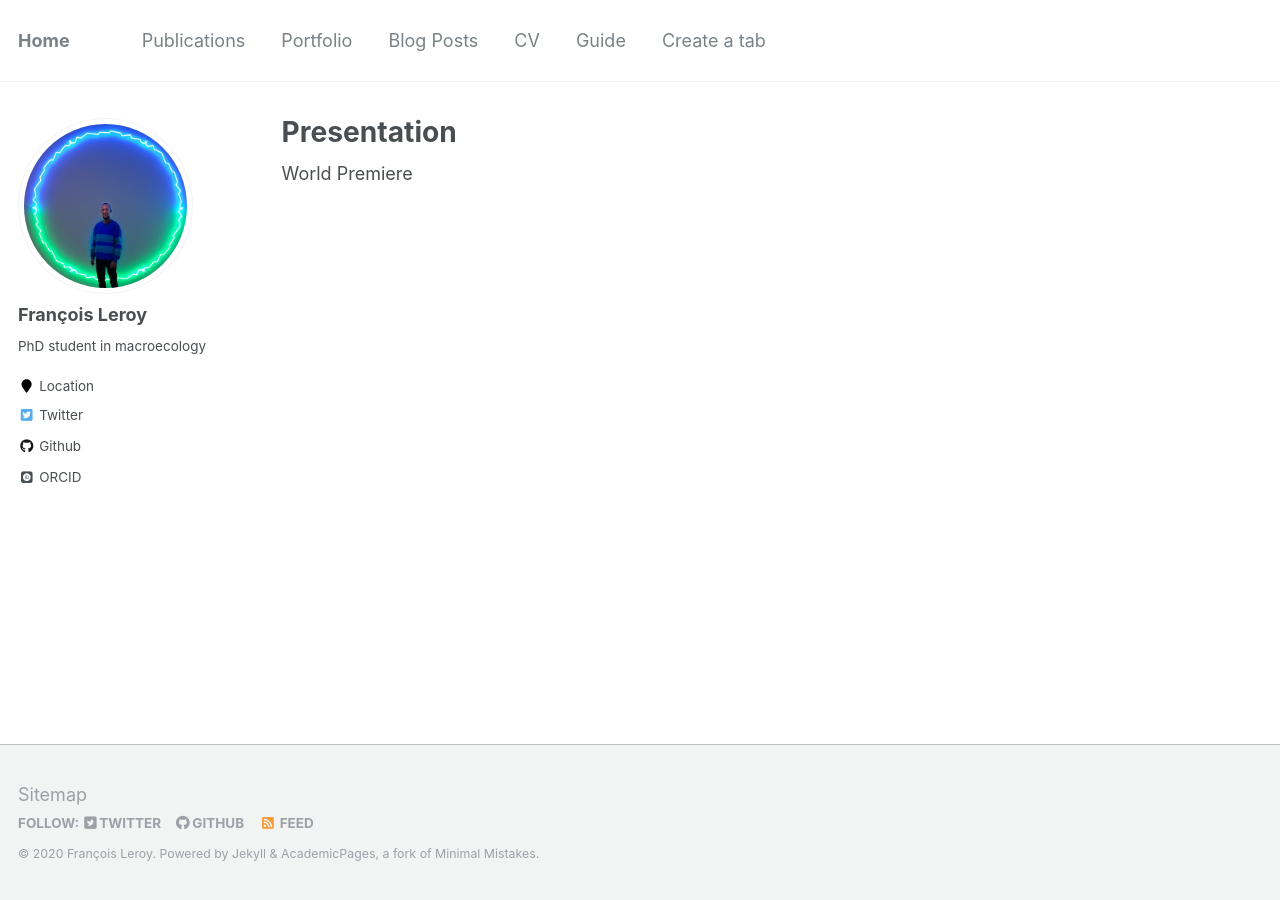
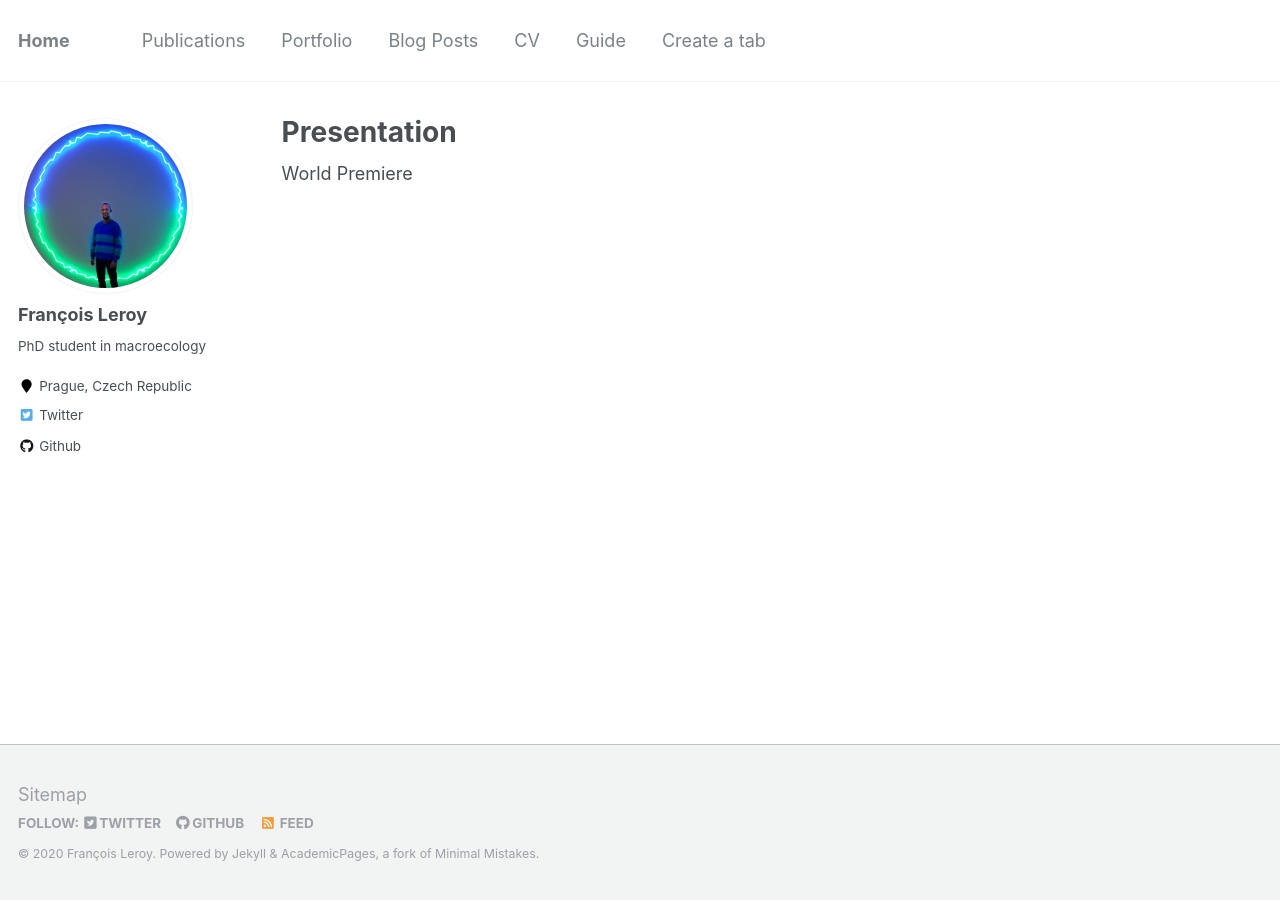
Before and after one commit to FrsLry/FrsLry.github.io, a Jekyll site: the page built from _pages/about.md, in a window 1280 px wide. Built offline with Jekyll 4.4.1, drawn with Linux system fonts in a browser that asks for light colours; some web fonts are replaced.

```diff
--- a/_config.yml
+++ b/_config.yml
@@ -90,7 +90,7 @@
   name             : "François Leroy"
   avatar           : "profile.png"
   bio              : "PhD student in macroecology"
-  location         : "Location"
+  location         : "Prague, Czech Republic"
   employer         :
   pubmed           : # "https://www.ncbi.nlm.nih.gov/pubmed/?term=john+snow"
   googlescholar    : # "http://yourfullgooglescholarurl.com"
@@ -110,7 +110,7 @@
   impactstory      : #"https://profiles.impactstory.org/u/xxxx-xxxx-xxxx-xxxx"
   lastfm           :
   linkedin         :
-  orcid            : "http://orcid.org/yourorcidurl"
+  orcid            : # "http://orcid.org/yourorcidurl"
   pinterest        :
   soundcloud       :
   stackoverflow    : # http://stackoverflow.com/users/123456/username
```
